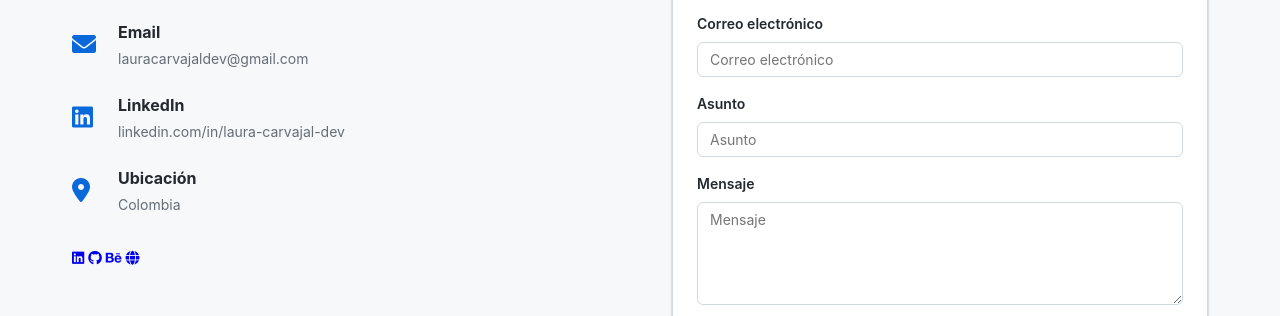
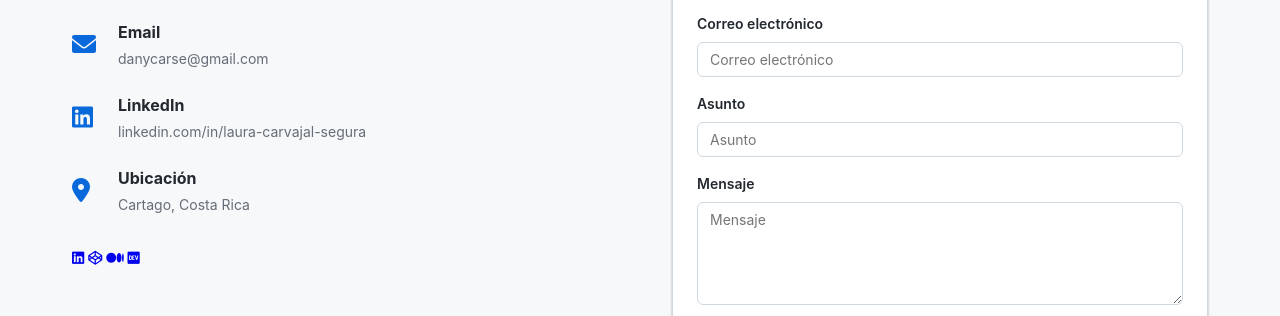
Before and after one commit to LauraCSDev/portfolio-laura-carvajal, a plain HTML site: page index.html in a window 1280 px wide. Shown: the part 3467-3783 px from the top of the page. Drawn offline with Linux system fonts and the light colour scheme.

Commit message:
docs: update README and HTML files for improved clarity and accuracy

```diff
--- a/index.html
+++ b/index.html
@@ -1,5 +1,6 @@
 <!DOCTYPE html>
 <html lang="es">
+
 <head>
     <meta charset="UTF-8">
     <meta name="viewport" content="width=device-width, initial-scale=1.0">
@@ -20,6 +21,7 @@
     <!-- CSS -->
     <link rel="stylesheet" href="css/style.css">
 </head>
+
 <body>
     <!-- Navigation -->
     <nav class="navbar">
@@ -72,7 +74,8 @@
     <section id="inicio" class="hero">
         <div class="hero-content">
             <div class="hero-text">
-                <h1 class="hero-title" data-i18n="hero.greeting">Hola, soy <span class="highlight">Laura Carvajal</span></h1>
+                <h1 class="hero-title" data-i18n="hero.greeting">Hola, soy <span class="highlight">Laura Carvajal</span>
+                </h1>
                 <h2 class="hero-subtitle" data-i18n="hero.title">Frontend Developer & UX/UI Designer</h2>
                 <p class="hero-description" data-i18n="hero.description">
                     Apasionada por crear experiencias digitales innovadoras y funcionales.
@@ -319,7 +322,7 @@
                     <div class="project-content">
                         <h3>Portfolio Personal Responsivo</h3>
                         <p>Diseño y desarrollo de portfolio personal con enfoque en UX/UI moderno,
-                        implementando animaciones CSS y navegación intuitiva.</p>
+                            implementando animaciones CSS y navegación intuitiva.</p>
                         <div class="project-tech">
                             <span class="tech-tag">HTML5</span>
                             <span class="tech-tag">CSS3</span>
@@ -338,7 +341,7 @@
                     <div class="project-content">
                         <h3>Landing Page Corporativa</h3>
                         <p>Diseño UX/UI y desarrollo frontend de landing page para startup tecnológica,
-                        optimizada para conversión y con diseño responsive.</p>
+                            optimizada para conversión y con diseño responsive.</p>
                         <div class="project-tech">
                             <span class="tech-tag">React</span>
                             <span class="tech-tag">SASS</span>
@@ -357,7 +360,7 @@
                     <div class="project-content">
                         <h3>App Web de E-learning</h3>
                         <p>Interfaz de usuario para plataforma educativa online con sistema de cursos
-                        y seguimiento de progreso centrado en la experiencia de aprendizaje.</p>
+                            y seguimiento de progreso centrado en la experiencia de aprendizaje.</p>
                         <div class="project-tech">
                             <span class="tech-tag">Vue.js</span>
                             <span class="tech-tag">Figma</span>
@@ -385,30 +388,34 @@
                             <i class="fas fa-envelope"></i>
                             <div>
                                 <h4>Email</h4>
-                                <p>lauracarvajaldev@gmail.com</p>
+                                <p>danycarse@gmail.com</p>
                             </div>
                         </div>
                         <div class="contact-item">
                             <i class="fab fa-linkedin"></i>
                             <div>
                                 <h4>LinkedIn</h4>
-                                <p>linkedin.com/in/laura-carvajal-dev</p>
+                                <p>linkedin.com/in/laura-carvajal-segura</p>
                             </div>
                         </div>
                         <div class="contact-item">
                             <i class="fas fa-map-marker-alt"></i>
                             <div>
                                 <h4>Ubicación</h4>
-                                <p>Colombia</p>
+                                <p>Cartago, Costa Rica</p>
                             </div>
                         </div>
                     </div>
 
                     <div class="social-links">
-                        <a href="#" class="social-link"><i class="fab fa-linkedin"></i></a>
-                        <a href="#" class="social-link"><i class="fab fa-github"></i></a>
-                        <a href="#" class="social-link"><i class="fab fa-behance"></i></a>
-                        <a href="#" class="social-link"><i class="fas fa-globe"></i></a>
+                        <a href="https://www.linkedin.com/in/laura-carvajal-segura" class="social-link"
+                            target="_blank"><i class="fab fa-linkedin"></i></a>
+                        <a href="https://codepen.io/Laura_CarvajalS" class="social-link" target="_blank"><i
+                                class="fab fa-codepen"></i></a>
+                        <a href="https://medium.com/@danycarse" class="social-link" target="_blank"><i
+                                class="fab fa-medium"></i></a>
+                        <a href="https://dev.to/laura_carvajals" class="social-link" target="_blank"><i
+                                class="fab fa-dev"></i></a>
                     </div>
                 </div>
 
@@ -460,4 +467,5 @@
     <script src="js/translations.js"></script>
     <script src="js/script.js"></script>
 </body>
+
 </html>
```
Also changed, not shown: img/Logo-on-surface-transparent.png (deleted), img/Logo-transparent.png (deleted), 1 other file.
